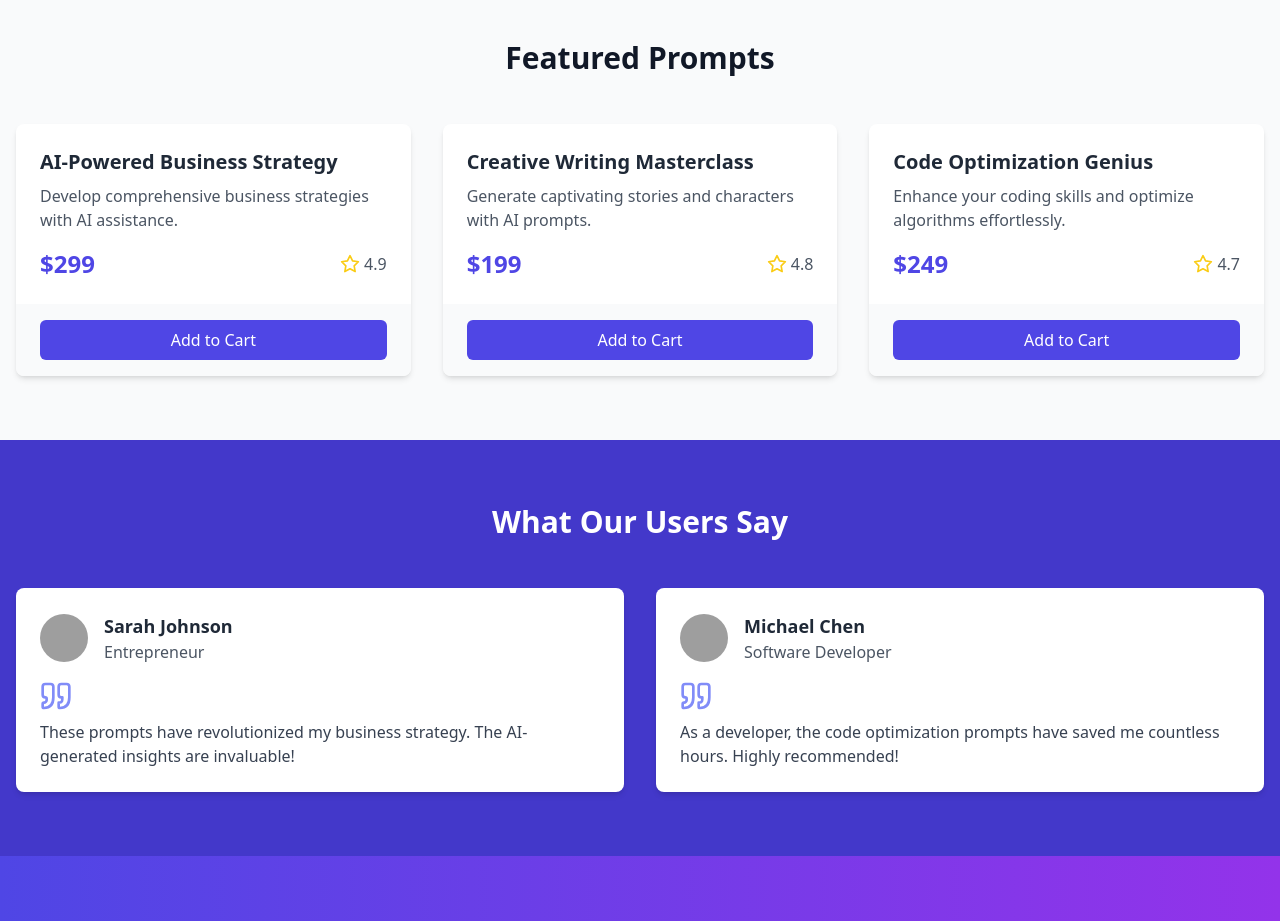
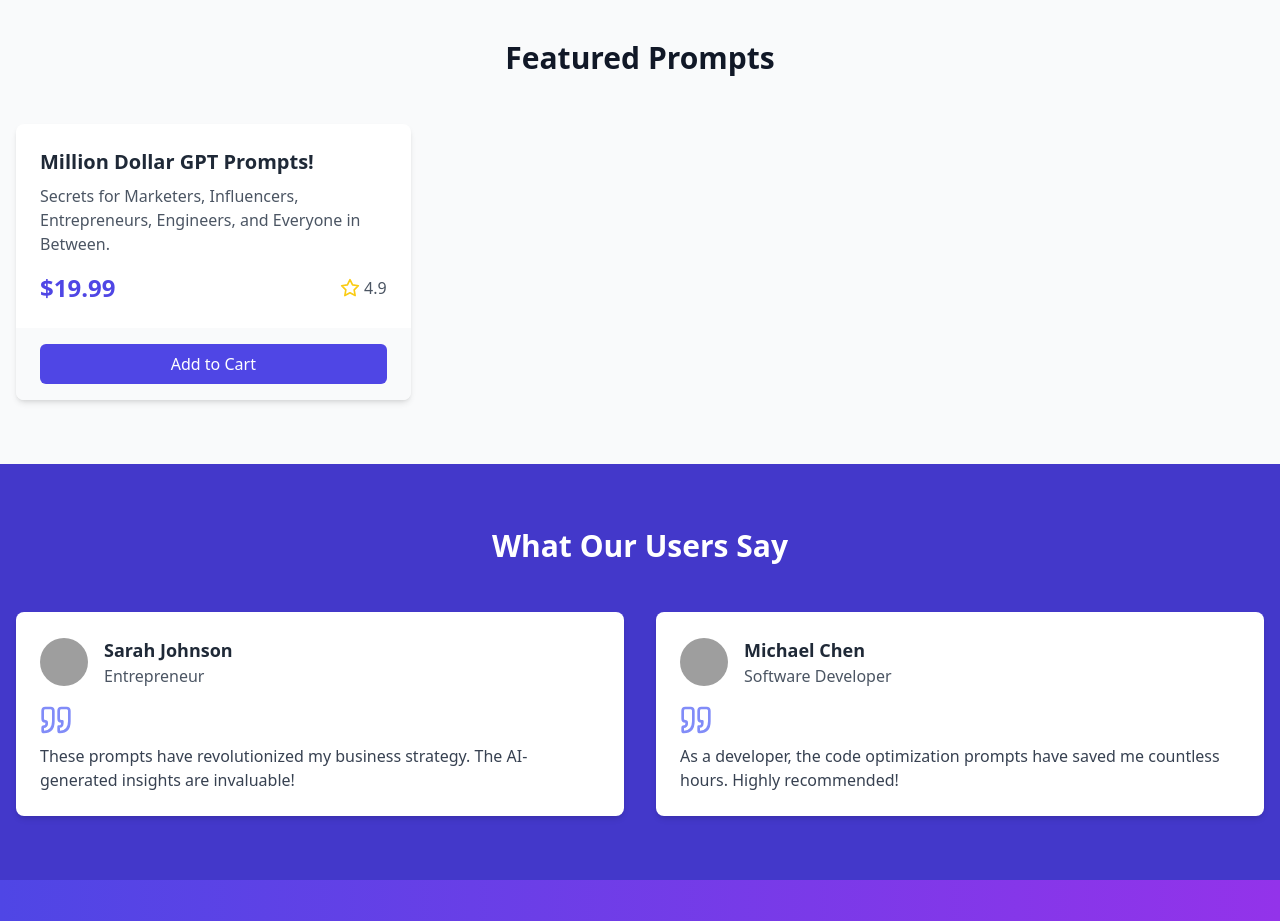
Before and after one commit to snowden-pc/Million-Dollar-GPT-Prompts, a React (Vite) app: page / in a window 1280 px wide. Shown: the part 780-1701 px from the top of the page. Built offline with nearby package versions, Linux system fonts and the light colour scheme; grey boxes are pictures that could not be loaded.

Commit message:
Update FeaturedPrompts.tsx

```diff
--- a/src/components/FeaturedPrompts.tsx
+++ b/src/components/FeaturedPrompts.tsx
@@ -3,23 +3,11 @@ import { Star } from 'lucide-react';
 
 const featuredPrompts = [
   {
-    title: 'AI-Powered Business Strategy',
-    description: 'Develop comprehensive business strategies with AI assistance.',
-    price: 299,
+    title: 'Million Dollar GPT Prompts!',
+    description: 'Secrets for Marketers, Influencers, Entrepreneurs, Engineers, and Everyone in Between.',
+    price: 19.99,
     rating: 4.9,
-  },
-  {
-    title: 'Creative Writing Masterclass',
-    description: 'Generate captivating stories and characters with AI prompts.',
-    price: 199,
-    rating: 4.8,
-  },
-  {
-    title: 'Code Optimization Genius',
-    description: 'Enhance your coding skills and optimize algorithms effortlessly.',
-    price: 249,
-    rating: 4.7,
-  },
+  }
 ];
 
 const FeaturedPrompts: React.FC = () => {
```
